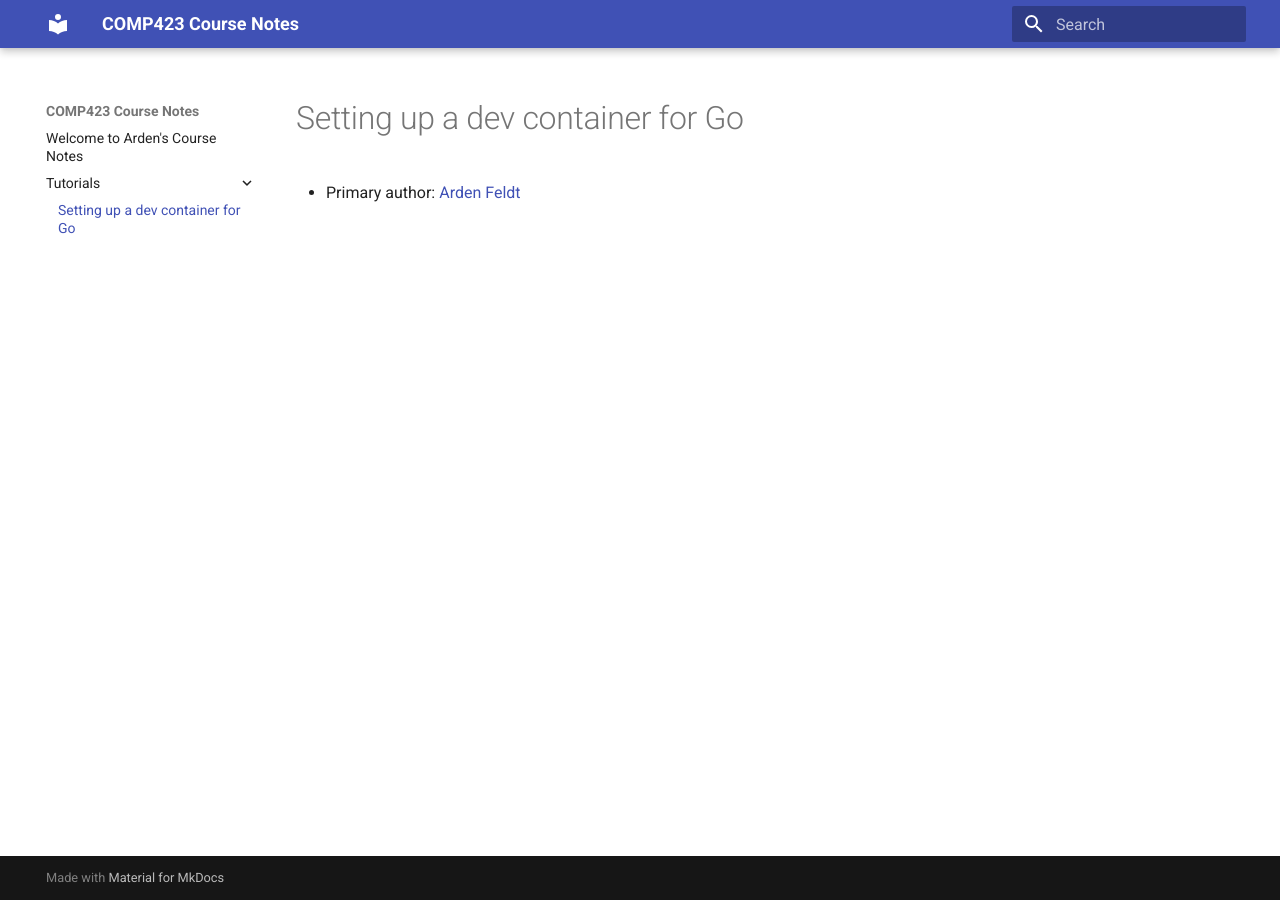
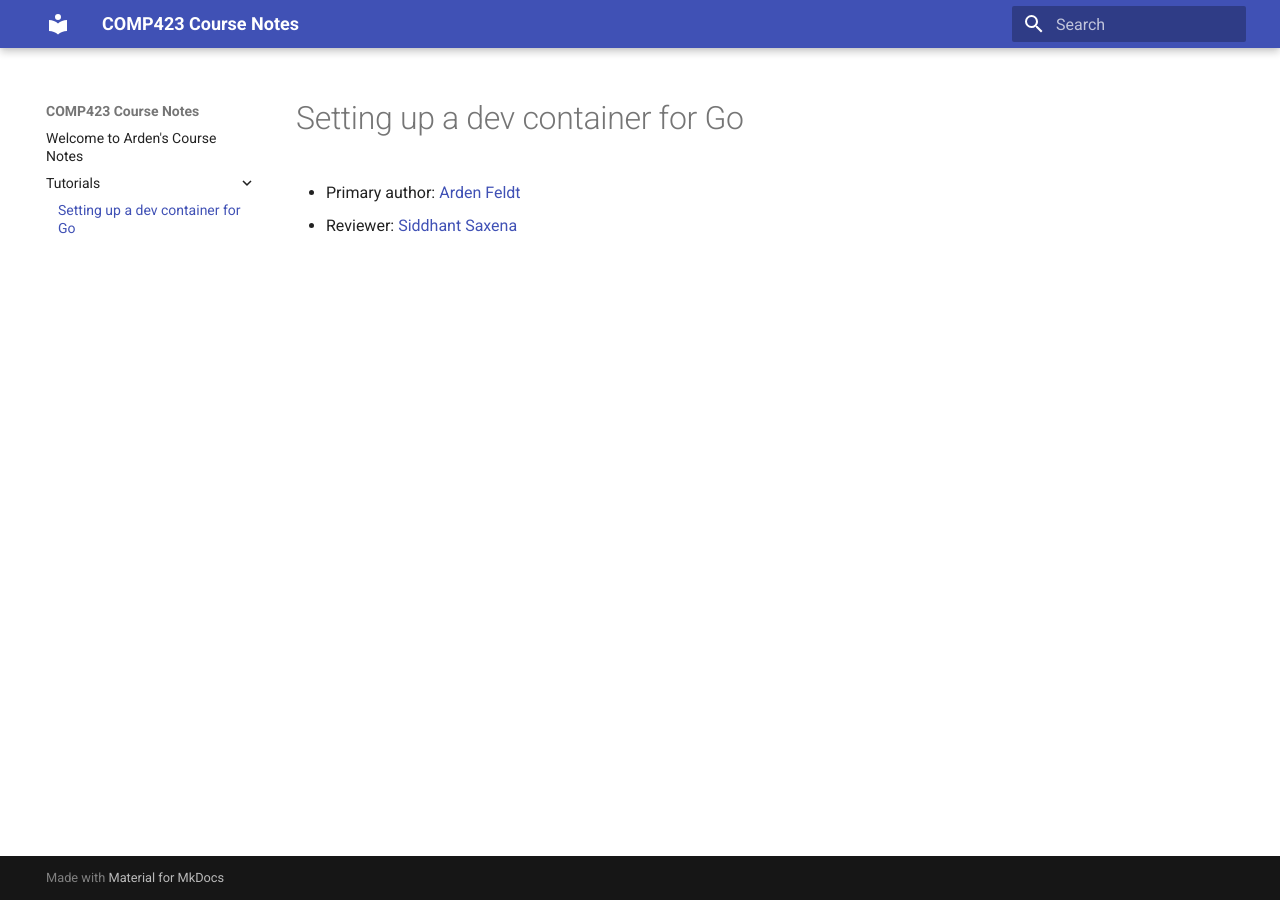
Before and after one commit to Arden-Feldt/comp423-course-notes, an MkDocs documentation site: the page built from docs/tutorials/go-setup.md, in a window 1280 px wide. Built offline with MkDocs 1.6.1 and Material for MkDocs 9.7.7, drawn with Linux system fonts in a browser that asks for light colours.

Commit message:
added reviewer name

```diff
--- a/docs/tutorials/go-setup.md
+++ b/docs/tutorials/go-setup.md
@@ -1,3 +1,4 @@
 # Setting up a dev container for Go
 
 * Primary author: [Arden Feldt](https://github.com/Arden-Feldt)
+* Reviewer: [Siddhant Saxena](https://github.com/sisaxena42)
```
